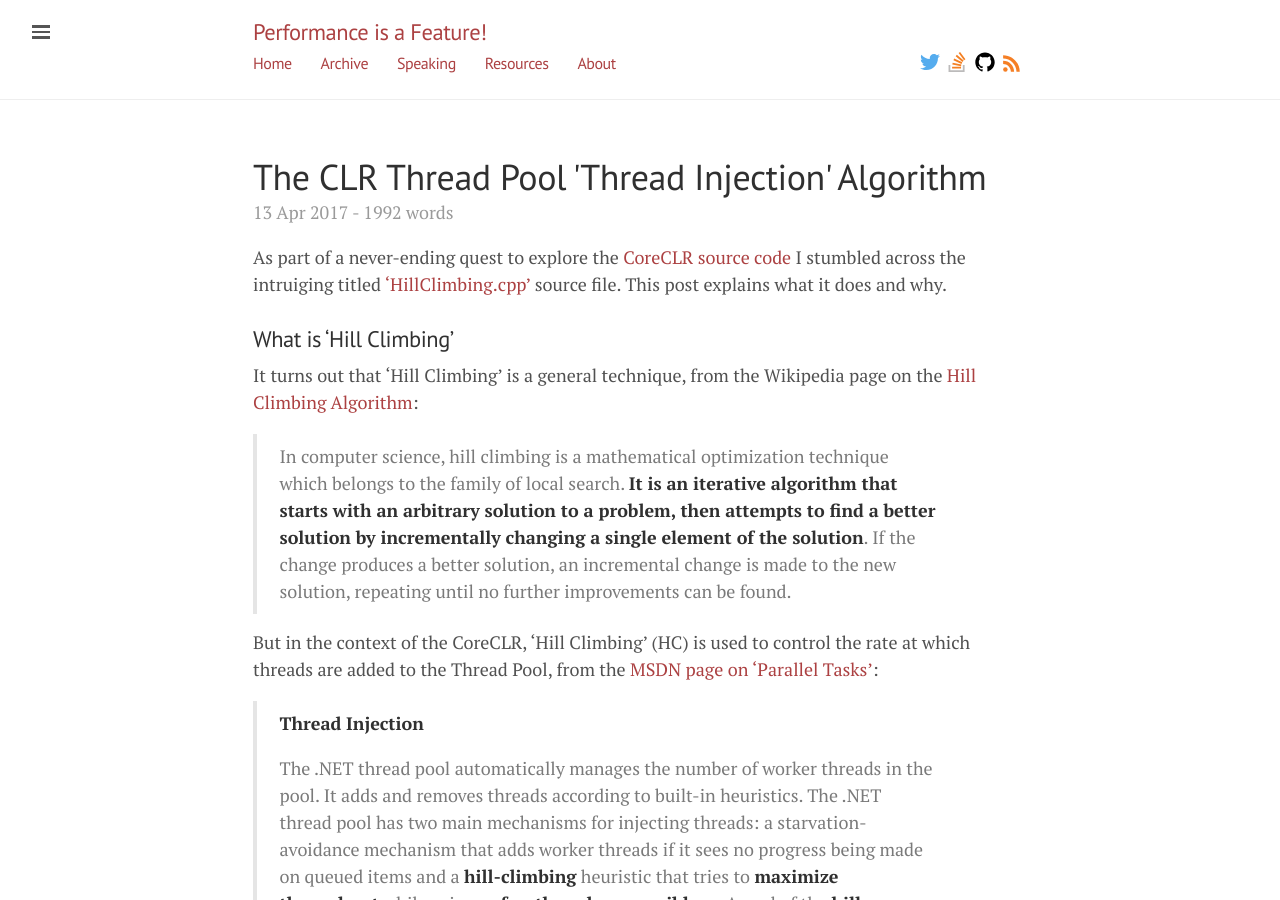
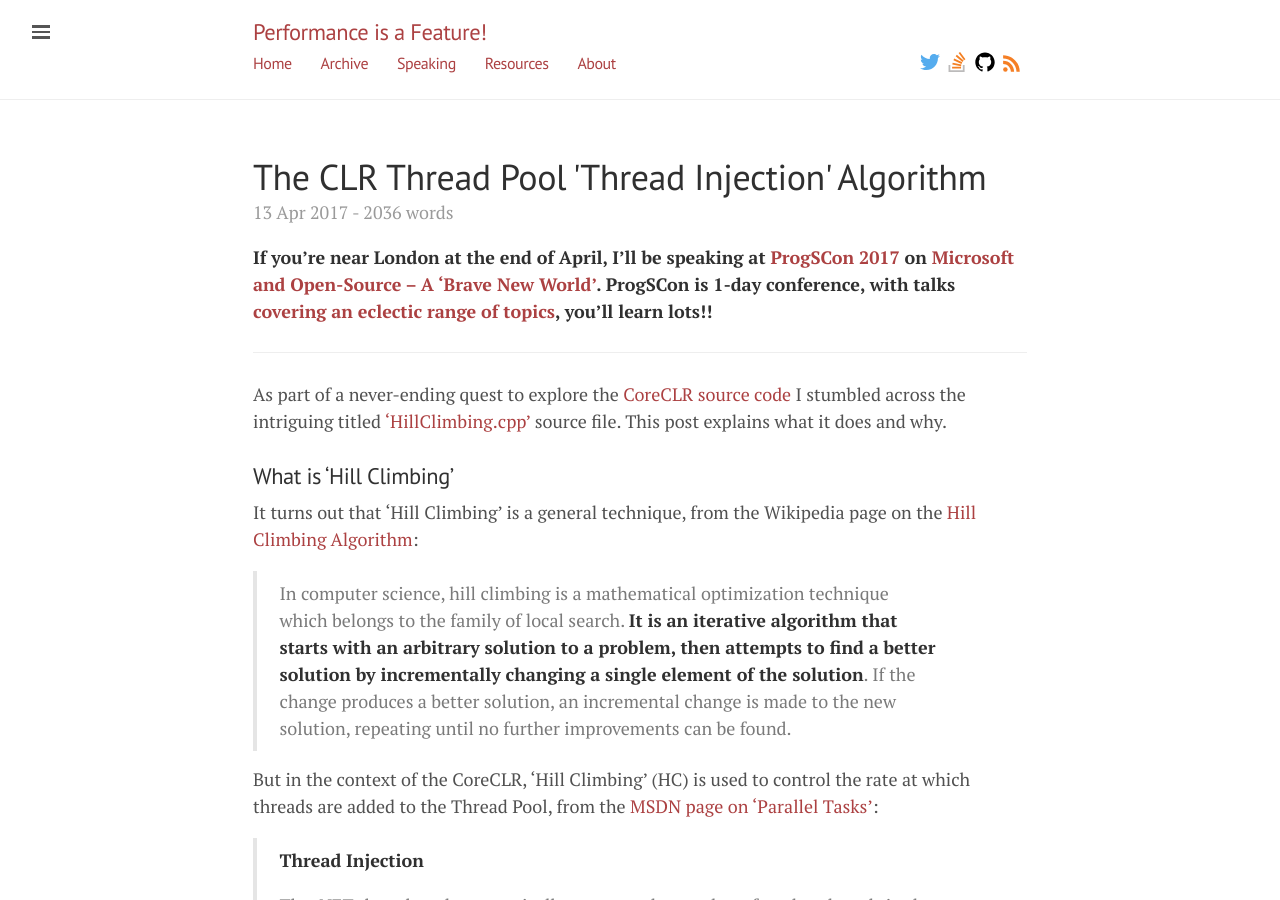
Before and after one commit to mattwarren/mattwarren.github.io, a Jekyll site: the page built from _posts/2017-04-13-The-CLR-Thread-Pool-Thread-Injection-Algorithm.md, in a window 1280 px wide and 900 px high. Built offline with Jekyll 4.4.1, drawn with Linux system fonts in a browser that asks for light colours; nearby versions of some CDN libraries; comment, search, counter and statistics services are not loaded.

Commit message:
Added link to my ProgSCon talk

```diff
--- a/_posts/2017-04-13-The-CLR-Thread-Pool-Thread-Injection-Algorithm.md
+++ b/_posts/2017-04-13-The-CLR-Thread-Pool-Thread-Injection-Algorithm.md
@@ -3,9 +3,14 @@ layout: post
 title: The CLR Thread Pool 'Thread Injection' Algorithm
 comments: true
 tags: [.NET, CLR, Open Source, Research]
+excerpt: <p>As part of a never-ending quest to explore the <a href="/2017/03/23/Hitchhikers-Guide-to-the-CoreCLR-Source-Code/">CoreCLR source code</a> I stumbled across the intriguing titled <a href="https://github.com/dotnet/coreclr/blob/master/src/vm/hillclimbing.cpp">‘HillClimbing.cpp’</a> source file. This post explains what it does and why.</p>
 ---
 
-As part of a never-ending quest to explore the [CoreCLR source code]({{ base }}/2017/03/23/Hitchhikers-Guide-to-the-CoreCLR-Source-Code/) I stumbled across the intruiging titled ['HillClimbing.cpp'](https://github.com/dotnet/coreclr/blob/master/src/vm/hillclimbing.cpp) source file. This post explains what it does and why.
+**If you're near London at the end of April, I'll be speaking at [ProgSCon 2017](http://2017.progscon.co.uk/) on [Microsoft and Open-Source – A ‘Brave New World’](http://2017.progscon.co.uk/cr3ativconference/microsoft-and-open-source-a-brave-new-world/). ProgSCon is 1-day conference, with talks [covering an eclectic range of topics](http://2017.progscon.co.uk/home/talks/), you'll learn lots!!**
+
+----
+
+As part of a never-ending quest to explore the [CoreCLR source code]({{ base }}/2017/03/23/Hitchhikers-Guide-to-the-CoreCLR-Source-Code/) I stumbled across the intriguing titled ['HillClimbing.cpp'](https://github.com/dotnet/coreclr/blob/master/src/vm/hillclimbing.cpp) source file. This post explains what it does and why.
 
 ### What is 'Hill Climbing'
 
```
